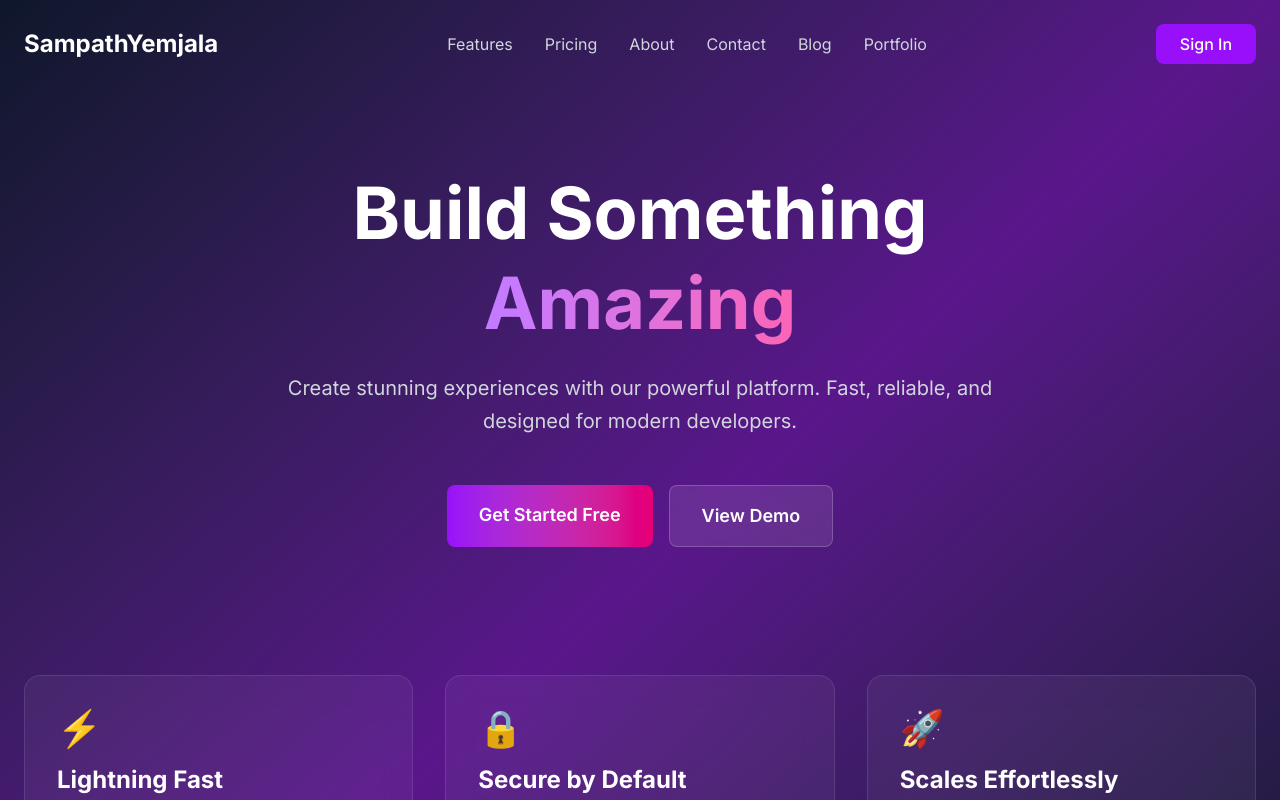
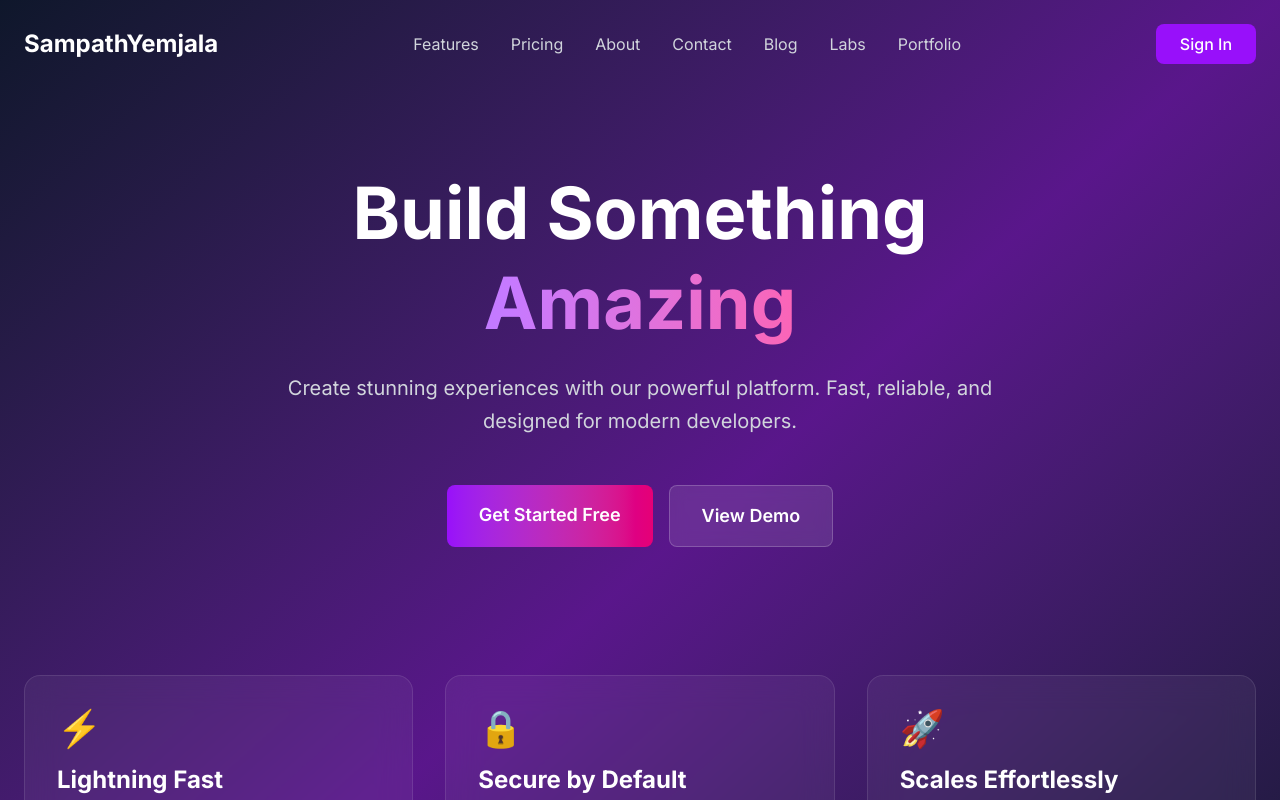
Before and after one commit to sampathKumaryemjala/sampathportfolio, a Next.js app: page / in a window 1280 px wide. Shown: the top 800 px of the page. Built offline with nearby package versions, Linux system fonts and the light colour scheme; no server answers.

Commit message:
calculator div fix

```diff
--- a/app/(components)/calculator/page.tsx
+++ b/app/(components)/calculator/page.tsx
@@ -451,7 +451,6 @@
           background: rgba(255, 255, 255, 0.3);
         }
       `}</style>
-    </div>
     </section>
     </Layout>
   );
--- a/app/page.tsx
+++ b/app/page.tsx
@@ -31,6 +31,9 @@
             </Link>
             <Link href="/blog" className="text-gray-300 hover:text-white transition-colors text-sm xl:text-base">
               Blog
+            </Link>
+            <Link href="/labs" className="text-gray-300 hover:text-white transition-colors text-sm xl:text-base">
+              Labs
             </Link>
             <Link href="/portfolio" className="text-gray-300 hover:text-white transition-colors text-sm xl:text-base">
               Portfolio
```
